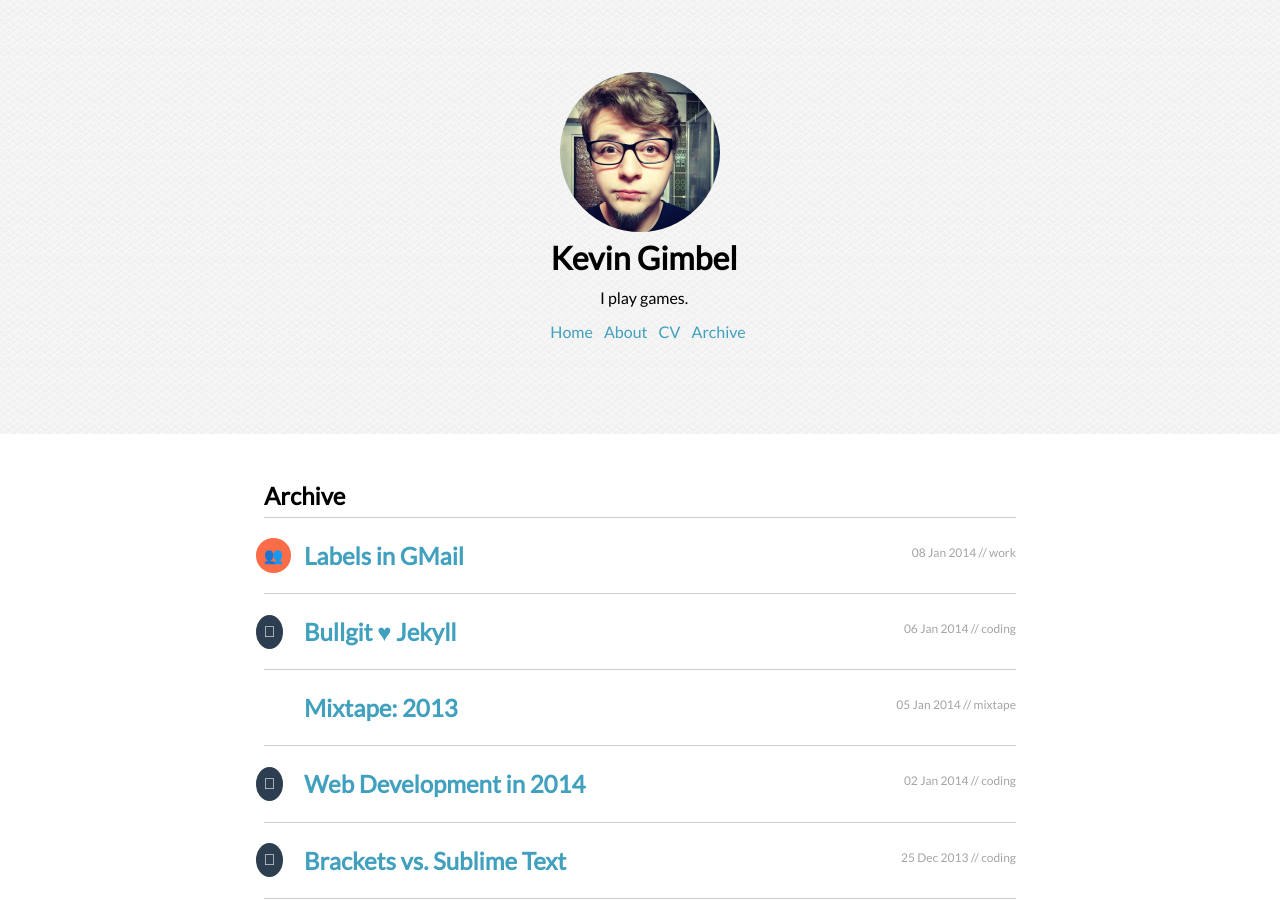
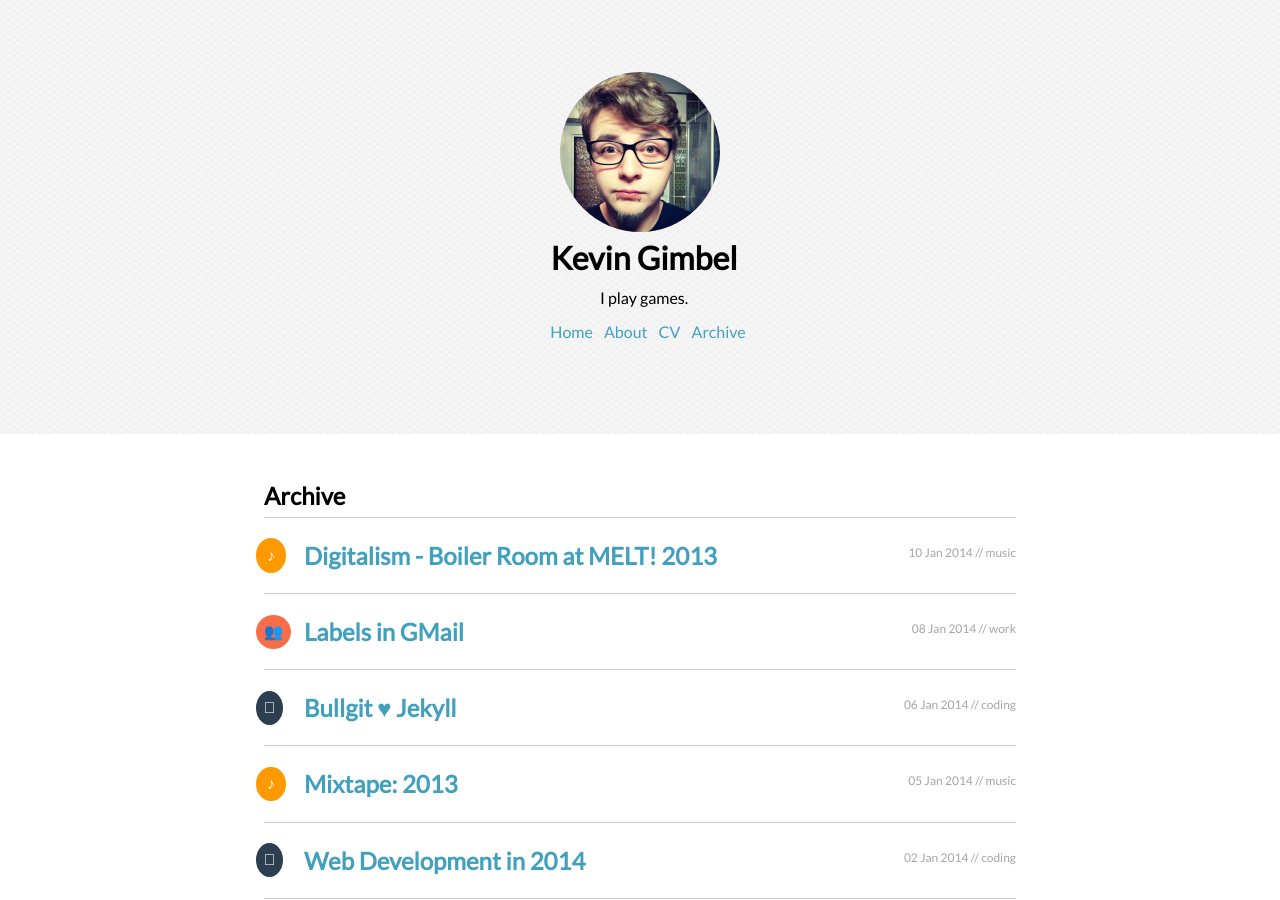
Before and after one commit to KevinGimbel/kevingimbel.github.io-old, a Jekyll site: the page built from archive.md, in a window 1280 px wide and 900 px high. Built offline with Jekyll 4.4.1, drawn with Linux system fonts in a browser that asks for light colours; some web fonts are replaced; Markdown is read by kramdown in place of the engine named in the settings.

Commit message:
New Post: Digitalism at MELT! 2013 (changed category Mixtape to Music)

```diff
--- a/_posts/2014-01-05-mixtape-2013.md
+++ b/_posts/2014-01-05-mixtape-2013.md
@@ -1,7 +1,7 @@
 ---
 layout: post
 title: "Mixtape: 2013"
-category: mixtape
+category: music
 ---
 
 <iframe width="100%" height="450" scrolling="no" frameborder="no" src="https://w.soundcloud.com/player/?url=https%3A//api.soundcloud.com/playlists/17883496&amp;color=ff6600&amp;auto_play=false&amp;show_artwork=true"></iframe>
```
Also changed, not shown: _posts/2014-01-10-digitalism-boiler-room-at-melt.md (added, +9 -0 lines).
